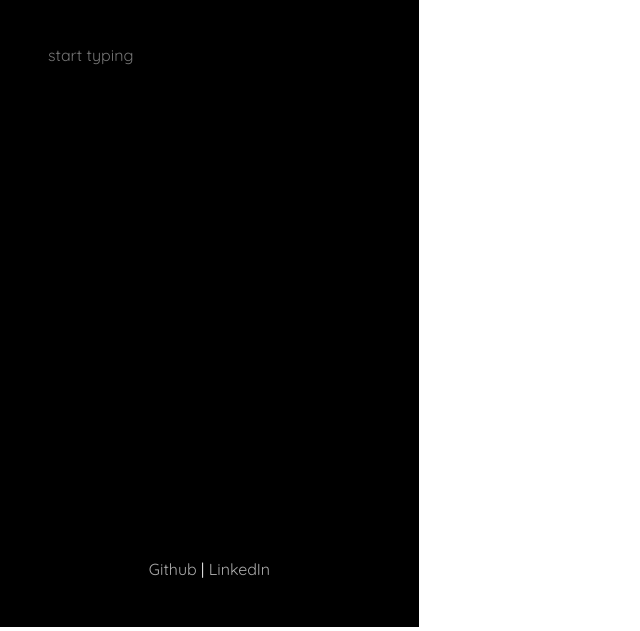
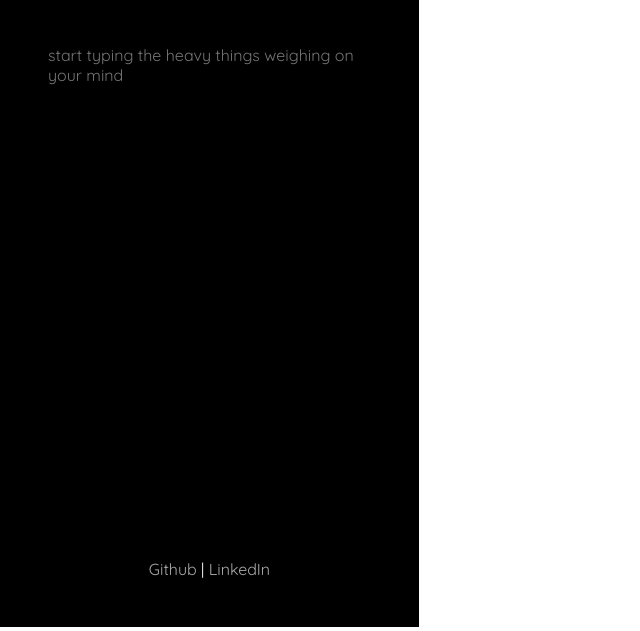
Before and after one commit to ky1007/CREATE, a website built with webpack: page index.html in a window 1280 px wide. Shown: the part 173-804 px from the top of the page, without its empty margins (0-640 px from the left). Built offline with nearby package versions, Linux system fonts and the light colour scheme; a web font is replaced by a local one.

Commit message:
Change placeholder text

```diff
--- a/index.html
+++ b/index.html
@@ -17,7 +17,7 @@
         </header>
             <textarea id="words"
                       autofocus
-                      placeholder="start typing"></textarea>
+                      placeholder="start typing the heavy things weighing on your mind"></textarea>
         <br>
         <br>
         <footer>
```
